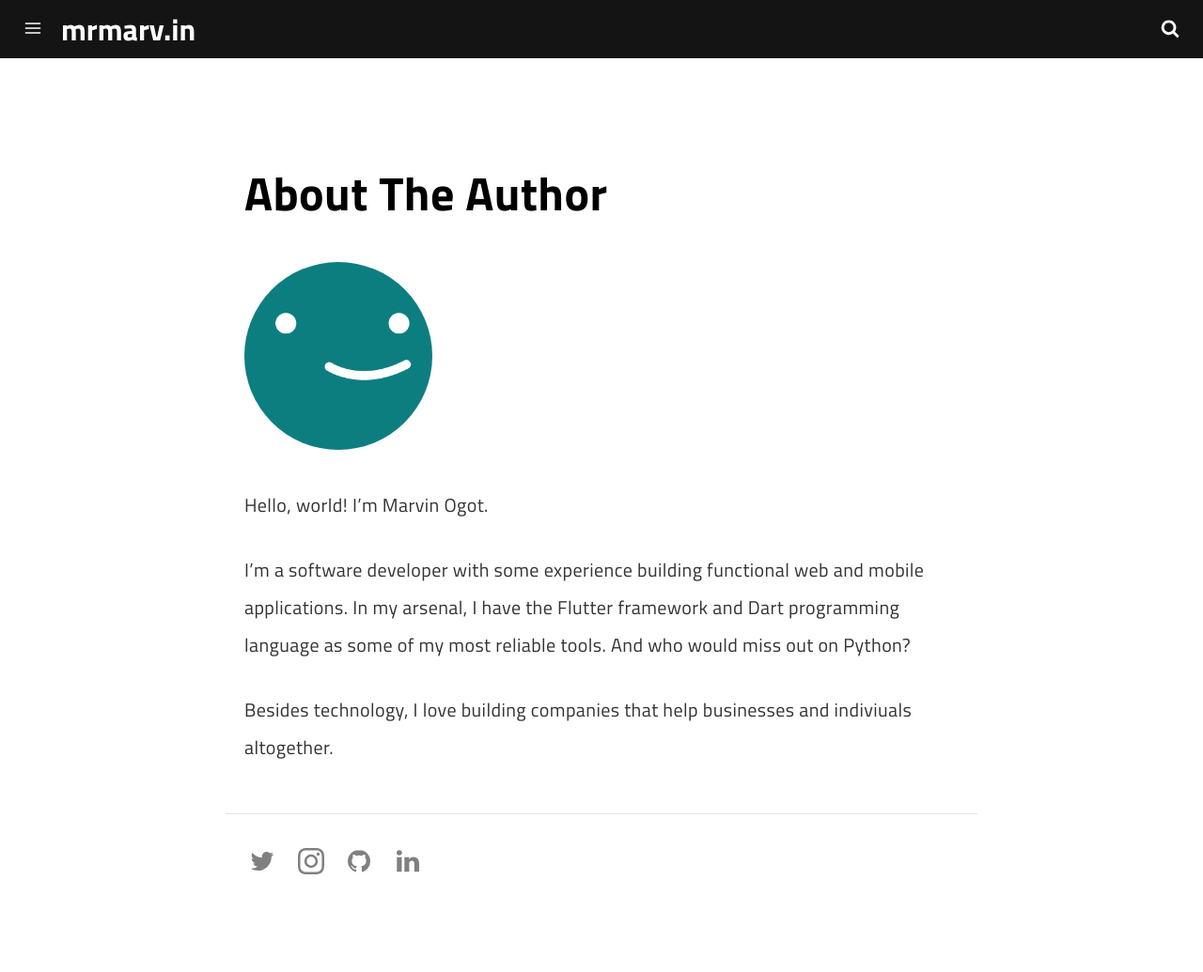
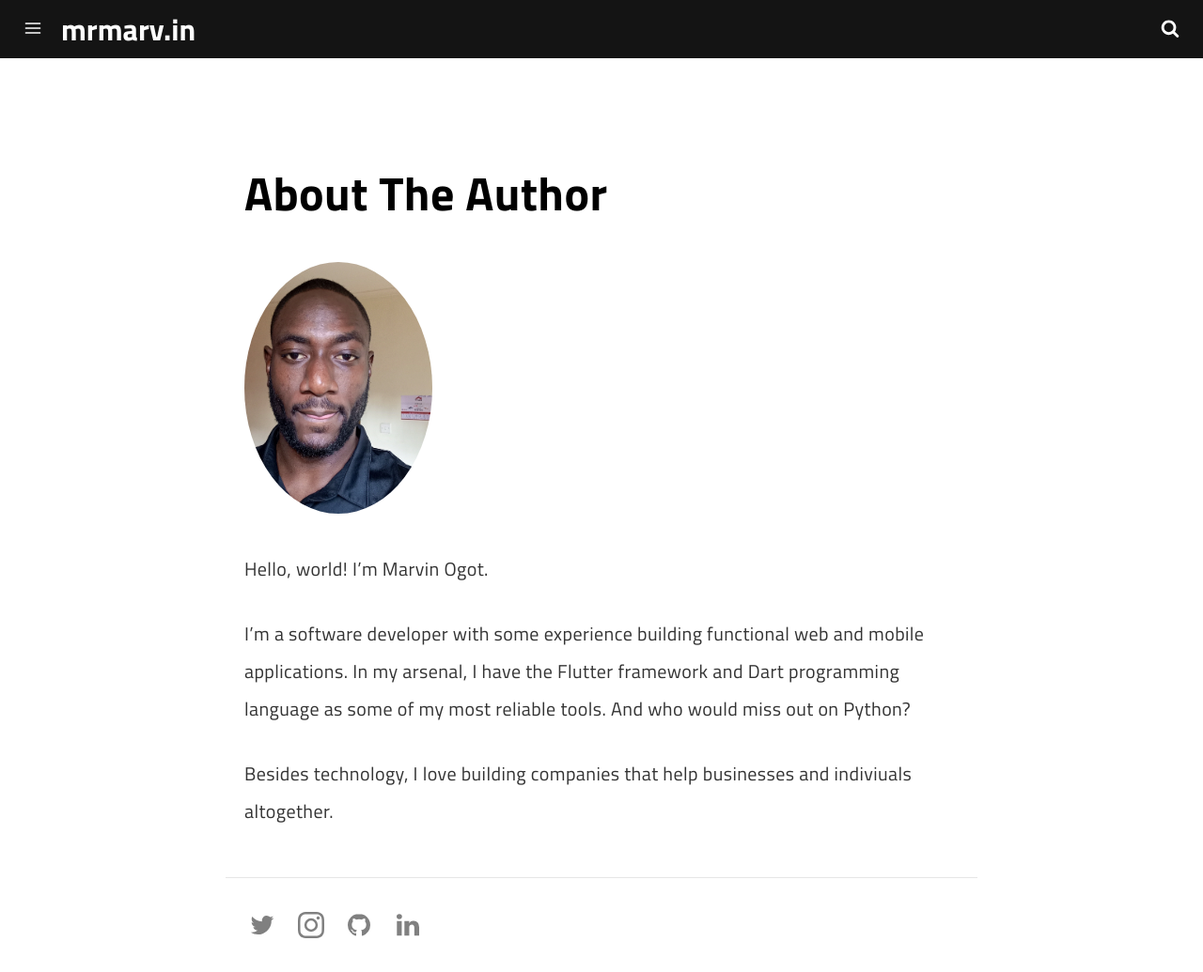
Before and after one commit to marv0/marv0.github.io, a Jekyll site: the page built from pages/about.md, in a window 1280 px wide and 1035 px high. Shown: the whole window at 94% size. Built offline with Jekyll 4.4.1, drawn with Linux system fonts in a browser that asks for light colours; a script that is not in the unit is left out.

Commit message:
Update about.md

```diff
--- a/pages/about.md
+++ b/pages/about.md
@@ -9,7 +9,7 @@ permalink: /about/
 
 # About The Author
 
-<img class="img-rounded" src="/assets/img/uploads/profile.png" alt="Marvin Ogot" width="200" align="left">
+<img class="img-rounded" src="/assets/img/uploads/IMG_20220921_072016_055.jpg" alt="Marvin Ogot" width="200" align="left">
 
 Hello, world! I'm Marvin Ogot.
 
```
